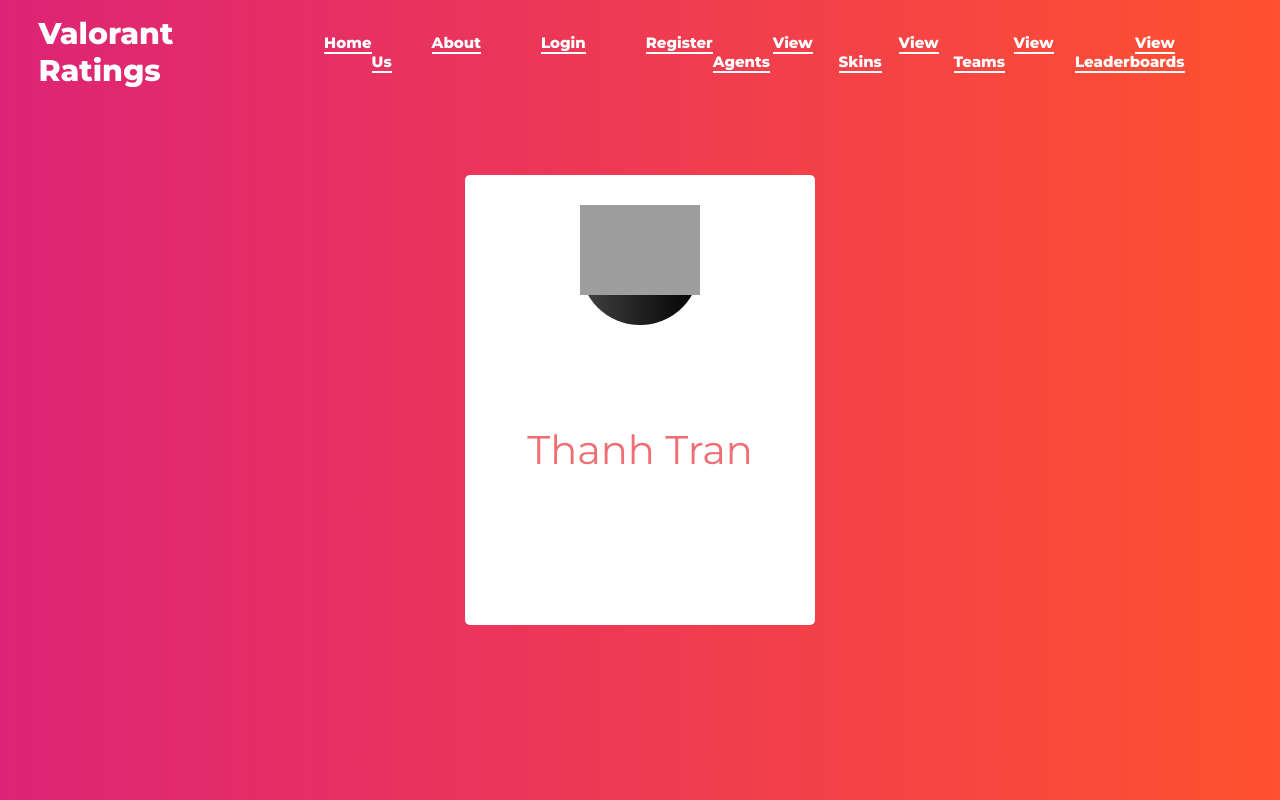
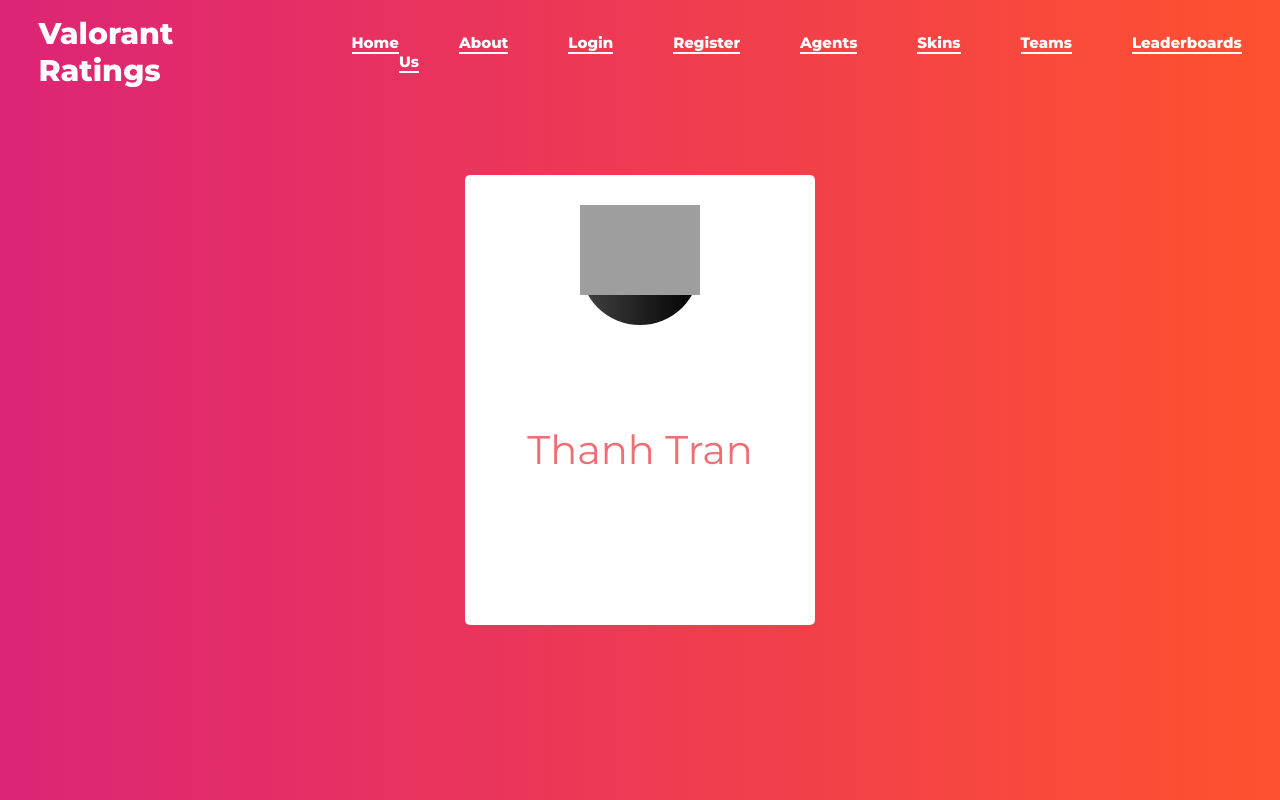
Before and after one commit to draytht/3Dweb, a website: page about.html in a window 1280 px wide. Drawn offline with Linux system fonts and the light colour scheme; grey boxes are pictures that could not be loaded.

Commit message:
new updates

```diff
--- a/about.html
+++ b/about.html
@@ -15,10 +15,10 @@
             <li><a href="about.html">About Us</a></li>
             <li><a href="login.html">Login</a></li>
             <li><a href="register.html">Register</a></li>
-            <li><a href="https://playvalorant.com/en-us/agents/">View Agents</a></li>
-            <li><a href="viewskins.html">View Skins</a></li>
-            <li><a href="viewteams.html">View Teams</a></li>
-            <li><a href="https://playvalorant.com/en-us/leaderboards/">View Leaderboards</a></li>
+            <li><a href="https://playvalorant.com/en-us/agents/">Agents</a></li>
+            <li><a href="https://liquipedia.net/valorant/Vandal/Skins">Skins</a></li>
+            <li><a href="https://www.vlr.gg/rankings">Teams</a></li>
+            <li><a href="https://playvalorant.com/en-us/leaderboards/">Leaderboards</a></li>
         </ul>
         <div class="bx bx-menu" id="menu-icon"></div>
     </header>
```
Also changed, not shown: index.html (+3 -3 lines), login.html (+1 -1 lines).
